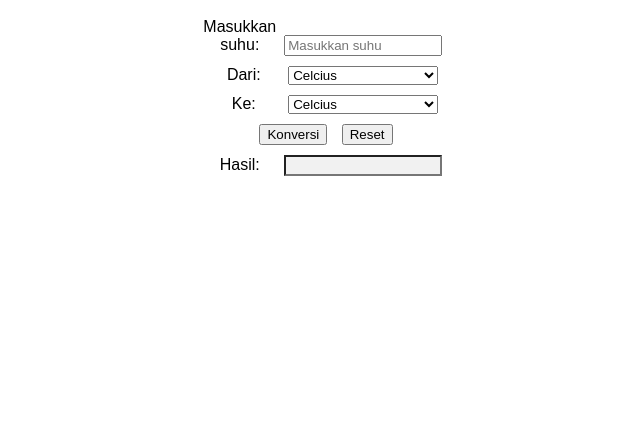
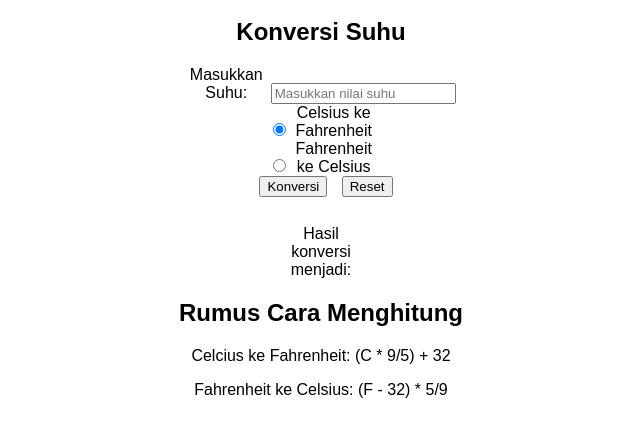
Before and after one commit to revou-fundamental-course/12-jun-23-elatha02, a plain HTML site: page index.html in a window 1280 px wide. Shown: the part 90-526 px from the top of the page, without its empty margins (319-959 px from the left). Drawn offline with Linux system fonts and the light colour scheme.

Commit message:
index.html

```diff
--- a/index.html
+++ b/index.html
@@ -1,40 +1,51 @@
 <!DOCTYPE html>
-<html>
+<html lang="en">
+
 <head>
-  <title>Kalkulator Suhu</title>
-  <link rel="stylesheet" type="text/css" href="style.css">
+    <meta charset="UTF-8">
+    <meta name="viewport" content="width=device-width, initial-scale=1.0">
+    <title>Kalkulator Suhu</title>
+    <link rel="stylesheet" href="style.css">
 </head>
+
 <body>
-  <h1>Kalkulator Suhu</h1>
-  <div>
-    <label for="input">Masukkan suhu:</label>
-    <input type="text" id="input" placeholder="Masukkan suhu">
-  </div>
-  <div>
-    <label for="from">Dari:</label>
-    <select id="from">
-      <option value="celcius">Celcius</option>
-      <option value="fahrenheit">Fahrenheit</option>
-      <option value="kelvin">Kelvin</option>
-    </select>
-  </div>
-  <div>
-    <label for="to">Ke:</label>
-    <select id="to">
-      <option value="celcius">Celcius</option>
-      <option value="fahrenheit">Fahrenheit</option>
-      <option value="kelvin">Kelvin</option>
-    </select>
-  </div>
-  <div>
-    <button onclick="convert()">Konversi</button>
-    <button onclick="reset()">Reset</button>
-  </div>
-  <div>
-    <label for="result">Hasil:</label>
-    <input type="text" id="result" readonly>
-  </div>
+    <header>
+        <h1>Kalkulator Suhu</h1>
+    </header>
 
-  <script src="script.js"></script>
+    <main class="container">
+        <section>
+            <h2>Konversi Suhu</h2>
+            <form id="temperatureForm">
+                <label for="temperatureInput">Masukkan Suhu:</label>
+                <input type="number" id="temperatureInput" placeholder="Masukkan nilai suhu" required>
+                <br>
+                <input type="radio" id="celsiusRadio" name="unit" value="celsius" checked>
+                <label for="celsiusRadio">Celsius ke Fahrenheit</label>
+                <br>
+                <input type="radio" id="fahrenheitRadio" name="unit" value="fahrenheit">
+                <label for="fahrenheitRadio">Fahrenheit ke Celsius</label>
+                <br>
+                <button type="submit">Konversi</button>
+                <button type="reset">Reset</button>
+            </form>
+            <div id="resultContainer" class="hidden">
+                <br>
+                <label for="unit">Hasil konversi menjadi:</label>
+                <p id="result"></p>
+            </div>
+        </section>
+
+        <section>
+            <h2>Rumus Cara Menghitung</h2>
+            <div id="formula">
+                <p>Celcius ke Fahrenheit: (C * 9/5) + 32</p>
+                <p>Fahrenheit ke Celsius: (F - 32) * 5/9</p>
+            </div>
+        </section>
+    </main>
+
+    <script src="js/script.js"></script>
 </body>
+
 </html>
```
